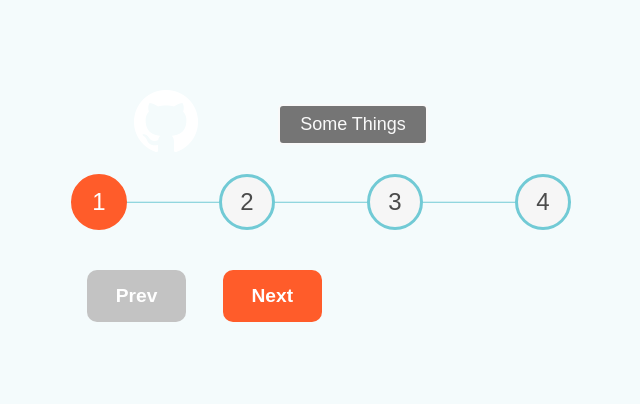
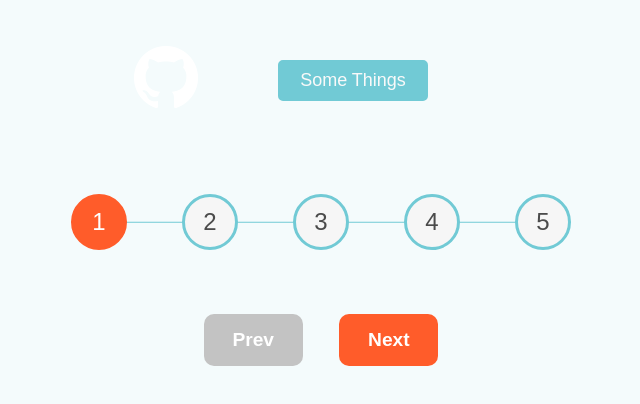
Before and after one commit to Kcor555/kcor555.github.io, a plain HTML site: page projects/progressing-steps.html in a window 1280 px wide. Shown: the part 206-610 px from the top of the page, without its empty margins (319-959 px from the left). Drawn offline with Linux system fonts and the light colour scheme; files whose address does not match are found by name.

Commit message:
update cards and steps

```diff
--- a/projects/progressing-steps.html
+++ b/projects/progressing-steps.html
@@ -32,6 +32,7 @@
         <div class="step">2</div>
         <div class="step">3</div>
         <div class="step">4</div>
+        <div class="step">5</div>
     </div>
 
     <button class="btn" id="prev" disabled>Prev</button>
--- a/style.css
+++ b/style.css
@@ -948,7 +948,16 @@ input.sign-container__login-email:focus-visible {
     margin: 0;
 }
 
-.progress-containe {
+.progress-body .projects-button {
+    border-color: var(--blue);
+    background-color: var(--blue);
+}
+
+.projects-button:hover {
+    color: var(--grey);
+}
+
+.progress-container {
     text-align: center;
 }
 
@@ -956,7 +965,7 @@ input.sign-container__login-email:focus-visible {
     position: relative;
     display: flex;
     justify-content: space-between;
-	margin-bottom: 40px;
+    margin: 4rem 0;
     color: var(--grey);
     font-size: 1.5em;
     max-width: 100%;
```
Also changed, not shown: projects.html (+20 -20 lines). Lines whose indentation alone changed are shown as unchanged.
